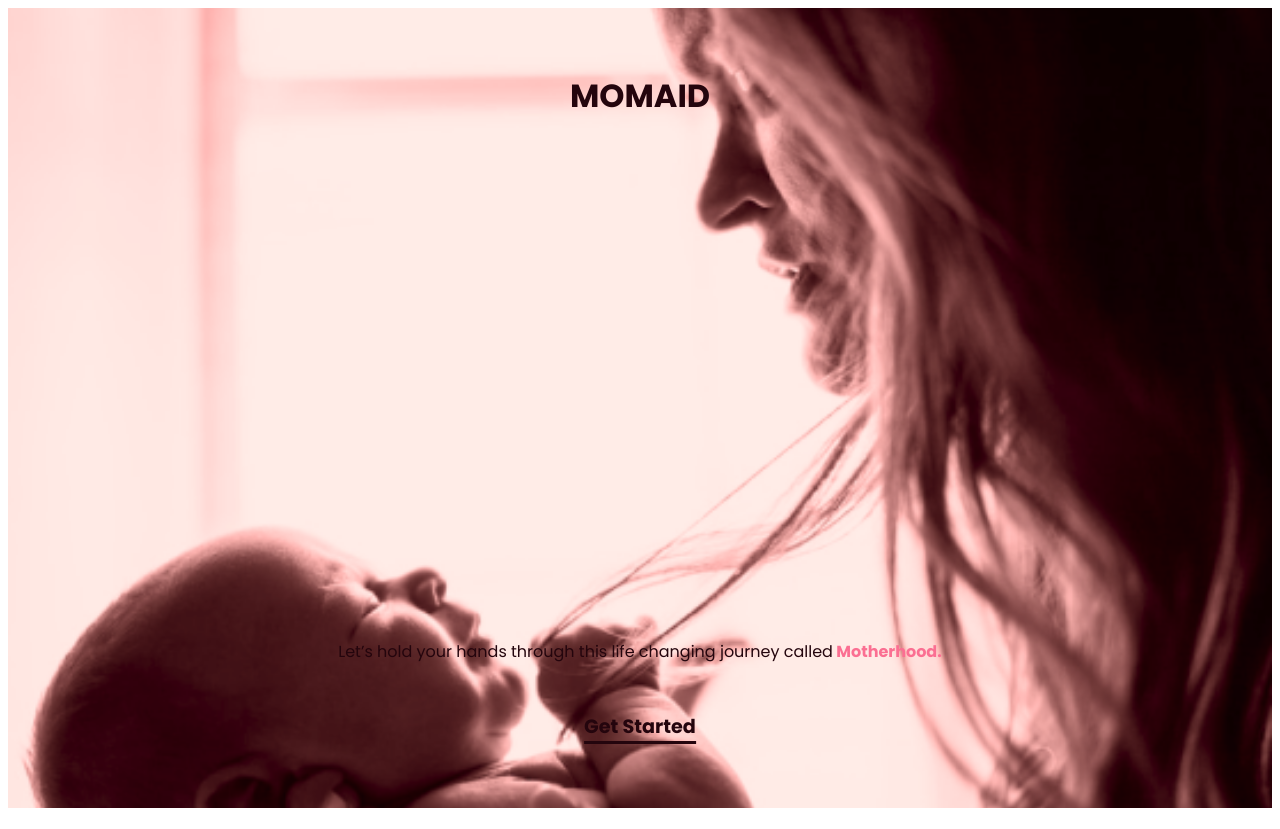
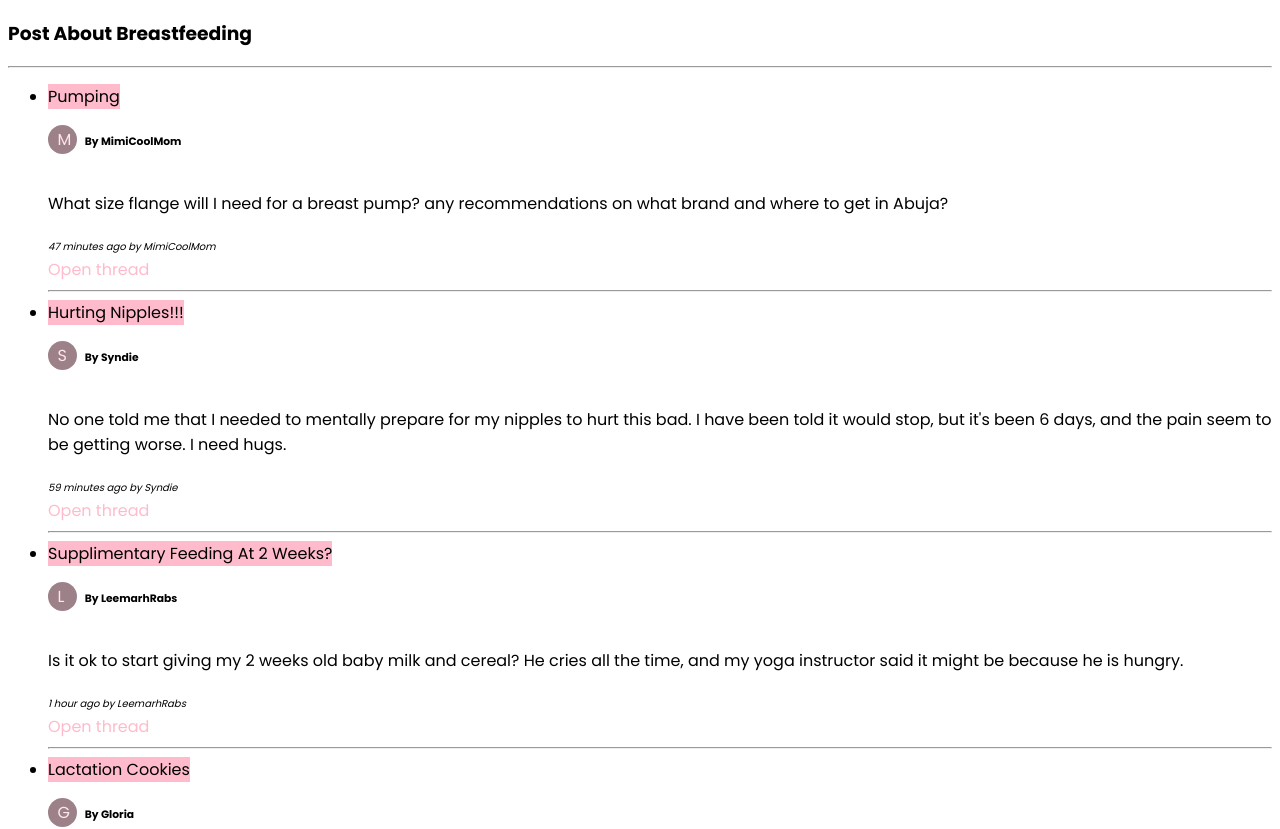
Before and after one commit to SafeEHA/Mom-aid, a React (Vite) app: page / in a window 1280 px wide. Shown: the top 829 px of the page. Built offline with nearby package versions, Linux system fonts and the light colour scheme.

Commit message:
imported post detail page into app.jsx

```diff
--- a/src/App.jsx
+++ b/src/App.jsx
@@ -1,10 +1,11 @@
 import LaunchPage from "./Components/LaunchPage";
 import "./App.css";
+import CommPostDetail from "./Components/CommPostDetail";
 
 function App() {
   return (
     <div className="container">
-      <LaunchPage />
+      <CommPostDetail/>
     </div>
   );
 }
```
